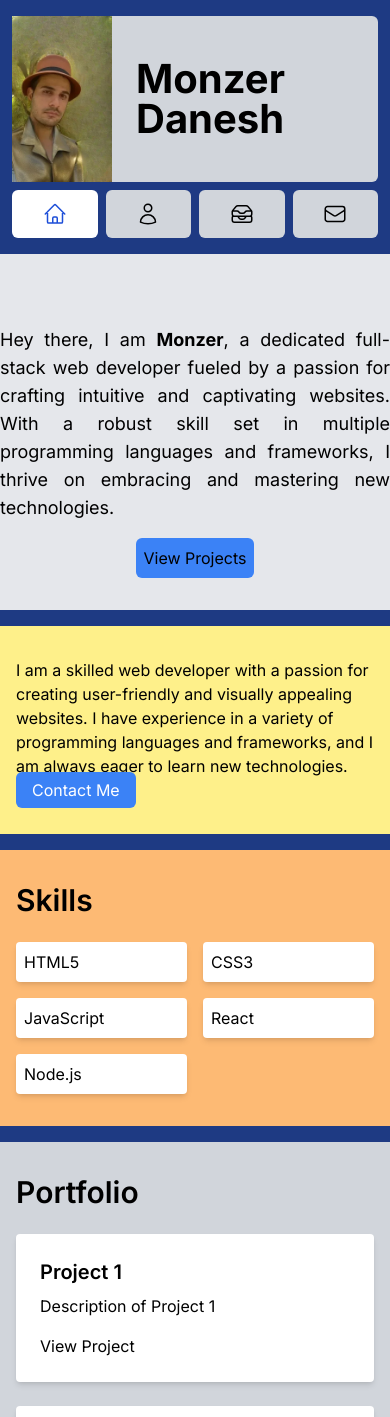
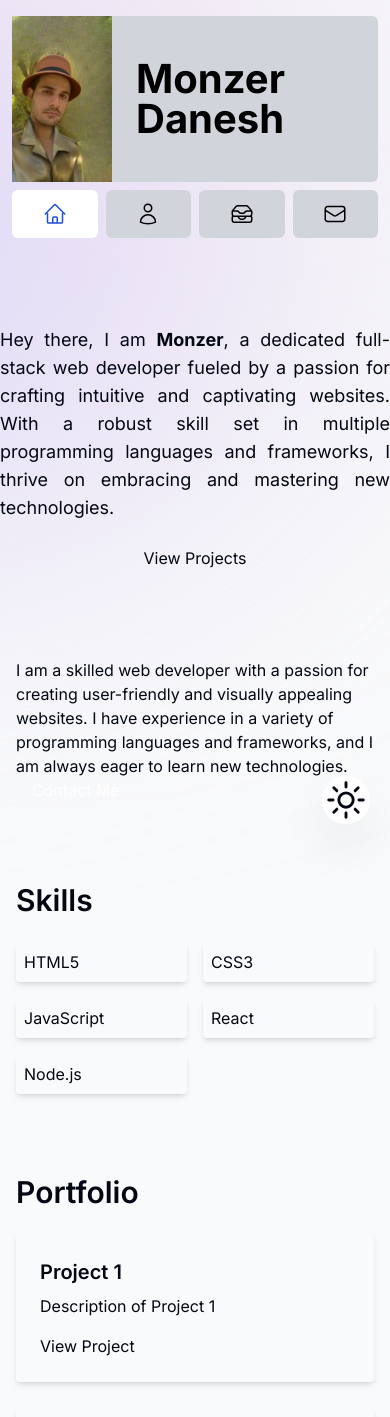
Before and after one commit to Monzer65/nextjs-nodemailer-My_Portfolio, a Next.js app: page / in a window 390 px wide. Shown: the top 1417 px of the page. Built offline with nearby package versions, Linux system fonts and the light colour scheme.

Commit message:
theme and dark mode implemented

```diff
--- a/app/components/home/navLinks.jsx
+++ b/app/components/home/navLinks.jsx
@@ -35,12 +35,12 @@ export default function NavLinks() {
             className={clsx(
               "flex h-[48px] grow items-center justify-center gap-2 rounded-md md:rounded-none bg-gray-300 p-3 text-sm font-medium hover:bg-gray-400 hover:text-blue-900 md:flex-none md:justify-start md:p-2 md:px-3",
               {
-                "bg-white text-blue-700": pathname === link.href,
+                "bg-white text-blue-700 relative": pathname === link.href,
               }
             )}
           >
             <LinkIcon className="w-6" />
-            <p className="hidden md:block">{link.name}</p>
+            <p className="hidden md:block relative">{link.name}</p>
           </Link>
         );
       })}
--- /dev/null
+++ b/app/components/themeSwicher.jsx
@@ -0,0 +1,19 @@
+/** @format */
+
+"use client";
+
+import { useTheme } from "@/context/themeContext";
+import { SunIcon, MoonIcon } from "@heroicons/react/24/outline";
+
+export default function ThemeSwitch() {
+  const { theme, toggleTheme } = useTheme();
+
+  return (
+    <button
+      className="fixed bottom-5 right-5 bg-white w-[3rem] h-[3rem] bg-opacity-80 backdrop-blur-[0.5rem] border border-white border-opacity-40 shadow-2xl rounded-full flex items-center justify-center hover:scale-[1.15] active:scale-105 transition-all dark:bg-gray-950"
+      onClick={toggleTheme}
+    >
+      {theme === "light" ? <SunIcon /> : <MoonIcon />}
+    </button>
+  );
+}
--- a/app/contact/page.jsx
+++ b/app/contact/page.jsx
@@ -20,8 +20,8 @@ export default function page() {
       <div className="w-full flex-1">
         <SideNav />
       </div>
-      <div className="flex-6 w-full px-4 pt-8 pb-4">
-        <div className="md:flex gap-4">
+      <div className="flex-6 w-full px-4 pt-8 ">
+        <div className="md:flex gap-4 overflow-hidden">
           <Form />
           <div className="flex flex-col justify-between ">
             <ContactInfo />
--- a/app/globals.css
+++ b/app/globals.css
@@ -4,7 +4,10 @@
 @tailwind components;
 @tailwind utilities;
 
-body {
-  background-color: rgb(30, 58, 131);
-  color: white;
+html {
+  --line-color: #e5e7eb;
 }
+
+html.dark {
+  --line-color: rgba(255, 255, 255, 0.2);
+}
--- a/app/layout.jsx
+++ b/app/layout.jsx
@@ -2,6 +2,9 @@
 
 import { Inter } from "next/font/google";
 import "./globals.css";
+import ThemeSwitch from "./components/themeSwicher";
+import ThemeContextProvider from "@/context/themeContext";
+
 const inter = Inter({ subsets: ["latin"] });
 
 export const metadata = {
@@ -19,7 +22,17 @@ export const metadata = {
 export default function RootLayout({ children }) {
   return (
     <html lang="en">
-      <body className={inter.className}>{children}</body>
+      <body
+        className={`${inter.className} bg-gray-50 text-gray-950 relative dark:bg-gray-900 dark:text-gray-50 dark:text-opacity-90`}
+      >
+        <div className="bg-[#fbe2e3] absolute top-[-6rem] -z-10 right-[11rem] h-[31.25rem] w-[31.25rem] rounded-full blur-[10rem] sm:w-[68.75rem] dark:bg-[#946263]"></div>
+        <div className="bg-[#dbd7fb] absolute top-[-1rem] -z-10 left-[-35rem] h-[31.25rem] w-[50rem] rounded-full blur-[10rem] sm:w-[68.75rem] md:left-[-33rem] lg:left-[-28rem] xl:left-[-15rem] 2xl:left-[-5rem] dark:bg-[#676394]"></div>
+
+        <ThemeContextProvider>
+          {children}
+          <ThemeSwitch />
+        </ThemeContextProvider>
+      </body>
     </html>
   );
 }
--- a/app/page.jsx
+++ b/app/page.jsx
@@ -1,8 +1,8 @@
 /** @format */
-
 import Image from "next/image";
 import SideNav from "./components/home/sideNav";
 import avatar from "../public/avatar.jpeg";
+
 export default function Home() {
   return (
     <>
@@ -11,7 +11,7 @@ export default function Home() {
           <SideNav />
         </div>
         <div className="flex-6 w-full">
-          <header className="bg-gray-200 text-black py-8">
+          <header className="  py-8">
             <div className="container mx-auto text-center">
               <h1 className="text-4xl font-bold hidden md:block">
                 Monzer Danesh
@@ -26,14 +26,14 @@ export default function Home() {
 
               <a
                 href="#projects"
-                className="p-2 bg-blue-500 rounded-md mt-4 inline-block"
+                className="p-2  rounded-md mt-4 inline-block dark:border-solid dark:border-2 dark:border-red-500"
               >
                 View Projects
               </a>
             </div>
           </header>
 
-          <div className="bg-yellow-200 text-black py-8 px-4 my-4">
+          <div className="  py-8 px-4 my-4">
             <div className="hero-content">
               <p>
                 I am a skilled web developer with a passion for creating
@@ -43,44 +43,38 @@ export default function Home() {
               </p>
               <a
                 href="/contact"
-                className="bg-blue-500 text-white py-2 px-4 rounded-md hover:bg-blue-600"
+                className=" text-white py-2 px-4 rounded-md hover:"
               >
                 Contact Me
               </a>
             </div>
           </div>
 
-          <section
-            id="skills"
-            className="bg-orange-300 text-black py-8 px-4 my-4"
-          >
+          <section id="skills" className="  py-8 px-4 my-4">
             <div className="container mx-auto">
               <h2 className="text-3xl font-semibold mb-6">Skills</h2>
-              <ul className="grid grid-cols-2 gap-4 text-black">
-                <li className="bg-white rounded p-2 shadow-md">HTML5</li>
-                <li className="bg-white rounded p-2 shadow-md">CSS3</li>
-                <li className="bg-white rounded p-2 shadow-md">JavaScript</li>
-                <li className="bg-white rounded p-2 shadow-md">React</li>
-                <li className="bg-white rounded p-2 shadow-md">Node.js</li>
+              <ul className="grid grid-cols-2 gap-4 ">
+                <li className=" rounded p-2 shadow-md">HTML5</li>
+                <li className=" rounded p-2 shadow-md">CSS3</li>
+                <li className=" rounded p-2 shadow-md">JavaScript</li>
+                <li className=" rounded p-2 shadow-md">React</li>
+                <li className=" rounded p-2 shadow-md">Node.js</li>
               </ul>
             </div>
           </section>
 
-          <section
-            id="projects"
-            className="bg-gray-300 text-black py-8 px-4 my-4"
-          >
+          <section id="projects" className="  py-8 px-4 my-4">
             <div className="container mx-auto">
               <h2 className="text-3xl font-semibold mb-6">Portfolio</h2>
               <div className="grid grid-cols-1 md:grid-cols-2 gap-6">
-                <div className="bg-white rounded shadow-md p-6">
+                <div className=" rounded shadow-md p-6">
                   <h3 className="text-xl font-semibold mb-2">Project 1</h3>
                   <p className="mb-4">Description of Project 1</p>
                   <a href="#" className="btn inline-block">
                     View Project
                   </a>
                 </div>
-                <div className="bg-white rounded shadow-md p-6">
+                <div className=" rounded shadow-md p-6">
                   <h3 className="text-xl font-semibold mb-2">Project 2</h3>
                   <p className="mb-4">Description of Project 2</p>
                   <a href="#" className="btn inline-block">
@@ -92,13 +86,10 @@ export default function Home() {
           </section>
 
           <div className="portfolio">
-            <section
-              id="portfolio"
-              className=" mx-auto bg-yellow-400 text-black py-8 px-4 my-4"
-            >
+            <section id="portfolio" className=" mx-auto   py-8 px-4 my-4">
               <h2 className="text-3xl font-bold text-center">My Portfolio</h2>
               <div className="grid gap-4 grid-cols-1 md:grid-cols-2 lg:grid-cols-3">
-                <div className="bg-white p-4 rounded-md shadow-md text-black">
+                <div className=" p-4 rounded-md shadow-md ">
                   <Image
                     width={100}
                     height={100}
@@ -110,19 +101,19 @@ export default function Home() {
                   <p>A brief description of Project 1.</p>
                   <a
                     href="https://project1.com"
-                    className="bg-blue-500 text-white py-2 px-4 rounded-md hover:bg-blue-600"
+                    className=" text-white py-2 px-4 rounded-md hover:"
                   >
                     View Project
                   </a>
                   <a
                     href="https://github.com/project1"
-                    className="bg-gray-700 text-white py-2 px-4 rounded-md hover:bg-gray-800"
+                    className=" text-white py-2 px-4 rounded-md hover:"
                   >
                     GitHub Repository
                   </a>
                 </div>
 
-                <div className="bg-white p-4 rounded-md shadow-md text-black">
+                <div className=" p-4 rounded-md shadow-md ">
                   <Image
                     width={100}
                     height={100}
@@ -134,19 +125,19 @@ export default function Home() {
                   <p>A brief description of Project 2.</p>
                   <a
                     href="https://project2.com"
-                    className="bg-blue-500 text-white py-2 px-4 rounded-md hover:bg-blue-600"
+                    className=" text-white py-2 px-4 rounded-md hover:"
                   >
                     View Project
                   </a>
                   <a
                     href="https://github.com/project2"
-                    className="bg-gray-700 text-white py-2 px-4 rounded-md hover:bg-gray-800"
+                    className=" text-white py-2 px-4 rounded-md hover:"
                   >
                     GitHub Repository
                   </a>
                 </div>
 
-                <div className="bg-white p-4 rounded-md shadow-md text-black">
+                <div className=" p-4 rounded-md shadow-md ">
                   <Image
                     width={100}
                     height={100}
@@ -158,13 +149,13 @@ export default function Home() {
                   <p>A brief description of Project 3.</p>
                   <a
                     href="https://project3.com"
-                    className="bg-blue-500 text-white py-2 px-4 rounded-md hover:bg-blue-600"
+                    className=" text-white py-2 px-4 rounded-md hover:"
                   >
                     View Project
                   </a>
                   <a
                     href="https://github.com/project3"
-                    className="bg-gray-700 text-white py-2 px-4 rounded-md hover:bg-gray-800"
+                    className=" text-white py-2 px-4 rounded-md hover:"
                   >
                     GitHub Repository
                   </a>
@@ -175,7 +166,7 @@ export default function Home() {
         </div>
       </div>
 
-      <footer className="py-8 bg-gray-800 text-white text-center">
+      <footer className="py-8  text-white text-center">
         <div className="container mx-auto">
           <p>&copy; 2023 Monzer Danesh| Web Developer</p>
           <ul className="flex justify-center mt-4">
--- /dev/null
+++ b/context/themeContext.js
@@ -0,0 +1,59 @@
+/** @format */
+
+"use client";
+
+import React, { useEffect, useState, createContext, useContext } from "react";
+
+const ThemeContext = createContext(null);
+
+export default function ThemeContextProvider({ children }) {
+  const [theme, setTheme] = useState("light");
+
+  const toggleTheme = () => {
+    if (theme === "light") {
+      setTheme("dark");
+      window.localStorage.setItem("theme", "dark");
+      document.documentElement.classList.add("dark");
+    } else {
+      setTheme("light");
+      window.localStorage.setItem("theme", "light");
+      document.documentElement.classList.remove("dark");
+    }
+  };
+
+  useEffect(() => {
+    const localTheme = window.localStorage.getItem("theme");
+
+    if (localTheme) {
+      setTheme(localTheme);
+
+      if (localTheme === "dark") {
+        document.documentElement.classList.add("dark");
+      }
+    } else if (window.matchMedia("(prefers-color-scheme: dark)").matches) {
+      setTheme("dark");
+      document.documentElement.classList.add("dark");
+    }
+  }, []);
+
+  return (
+    <ThemeContext.Provider
+      value={{
+        theme,
+        toggleTheme,
+      }}
+    >
+      {children}
+    </ThemeContext.Provider>
+  );
+}
+
+export function useTheme() {
+  const context = useContext(ThemeContext);
+
+  if (context === null) {
+    throw new Error("useTheme must be used within a ThemeContextProvider");
+  }
+
+  return context;
+}
--- a/tailwind.config.js
+++ b/tailwind.config.js
@@ -29,4 +29,5 @@ module.exports = {
     require("@tailwindcss/forms"),
     // ...
   ],
+  darkMode: "class",
 };
```
Also changed, not shown: app/components/about/aboutText.jsx (+27 -15 lines), app/components/contact/contactForm.jsx (+10 -1 lines), app/components/contact/contactInfo.jsx (+13 -4 lines), app/components/contact/socialLinks.jsx (+9 -0 lines).
